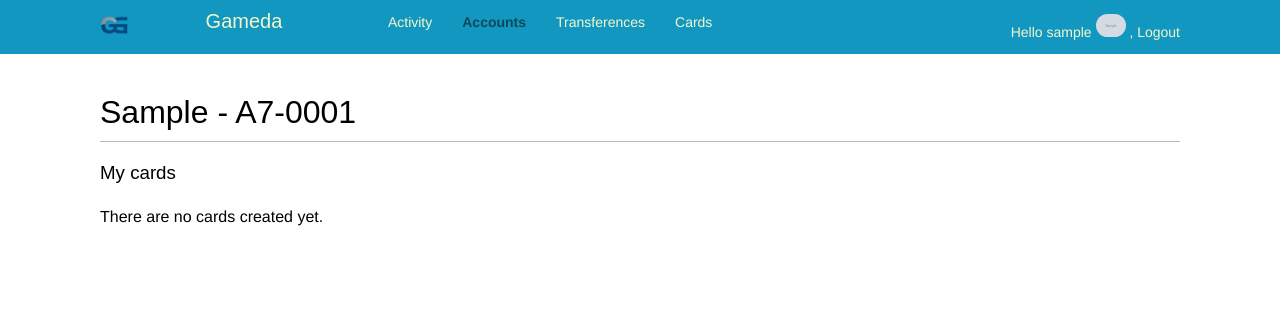
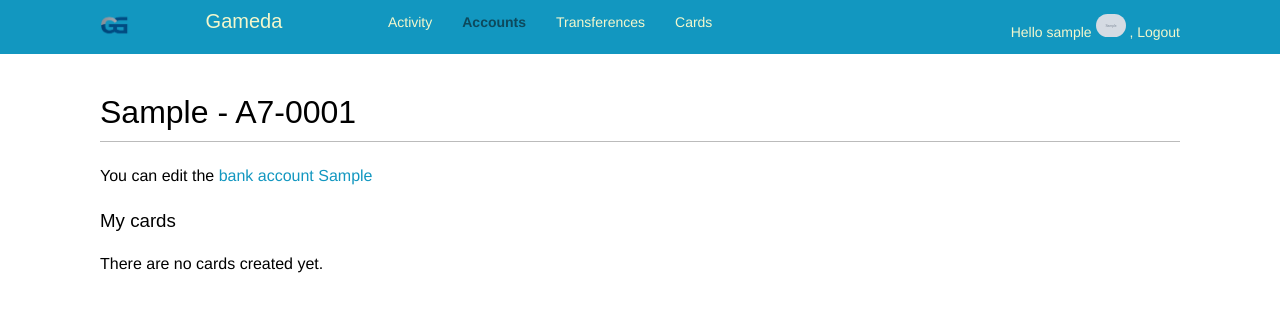
Before and after one commit to TheReported/gameda-bank, a Django app: page /user/bank_account/1/ in a window 1280 px wide. Shown: the top 314 px of the page. Run offline with Django 4.2, Linux system fonts and the light colour scheme; a user stored in the database is signed in; tables that the repository leaves empty hold one stand-in row (values such as "Sample post"); grey boxes marked "Sample" are stand-in pictures; some libraries are stand-ins or nearby versions; some web fonts are replaced.

Commit message:
Adding the edit of bank account

```diff
--- a/bank_account/forms.py
+++ b/bank_account/forms.py
@@ -7,3 +7,9 @@ class BankAccountForm(forms.ModelForm):
     class Meta:
         model = BankAccount
         fields = ['alias']
+
+
+class BankAccountEditForm(forms.ModelForm):
+    class Meta:
+        model = BankAccount
+        fields = ['alias']
--- a/bank_account/templates/bank_account/detail.html
+++ b/bank_account/templates/bank_account/detail.html
@@ -2,6 +2,7 @@
 {% block title %}{{ bank_account.alias }}{% endblock %}
 {% block content %}
     <h1>{{bank_account.alias}} - {{bank_account.code}}</h1>
+    <p>You can edit the <a href="{% url 'bank_account:edit' bank_account.id %}"> bank account {{bank_account.alias}} </a></p>
     <h3>My cards</h3>
     {% include "card/list.html" %}
     {% csrf_token %}
--- a/bank_account/urls.py
+++ b/bank_account/urls.py
@@ -8,4 +8,5 @@ urlpatterns = [
     path('create/', views.create, name='create'),
     path('create/done', views.create_done, name='create_done'),
     path('<int:id>/', views.detail, name='detail'),
+    path('<int:id>/edit/', views.edit, name='edit'),
 ]
--- a/bank_account/views.py
+++ b/bank_account/views.py
@@ -5,7 +5,7 @@ from django.shortcuts import get_object_or_404, redirect, render
 from account.status import ACTIVE
 from card.models import Card
 
-from .forms import BankAccountForm
+from .forms import BankAccountEditForm, BankAccountForm
 from .models import BankAccount
 
 
@@ -29,7 +29,7 @@ def create(request):
             bank_account.save()
 
             messages.success(request, 'Create a bank account successfully')
-            return redirect('bank_account:create_done')
+            return redirect('bank_account:display')
 
         else:
             messages.error(request, 'Error creating a bank account')
@@ -61,3 +61,27 @@ def detail(request, id):
             'bank_account/detail.html',
             {'section': 'accounts', 'bank_account': bank_account, 'cards': cards},
         )
+
+
+@login_required
+def edit(request, id):
+    bank_account = get_object_or_404(BankAccount, id=id, status=ACTIVE)
+    if request.method == 'POST':
+        bank_account_form = BankAccountEditForm(instance=bank_account, data=request.POST)
+        if bank_account_form.is_valid():
+            bank_account_form.save()
+            messages.success(request, 'Edit a bank account successfully')
+            return redirect('bank_account:display')
+        else:
+            messages.error(request, 'Error editing a bank account')
+    else:
+        bank_account_form = BankAccountEditForm(instance=bank_account)
+    return render(
+        request,
+        'bank_account/edit.html',
+        {
+            'section': 'accounts',
+            'bank_account_edit_form': bank_account_form,
+            'bank_account': bank_account,
+        },
+    )
```
Also changed, not shown: bank_account/templates/bank_account/edit.html (added, +10 -0 lines).
